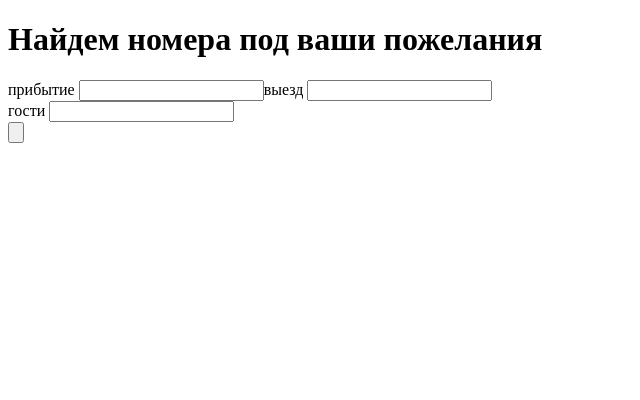
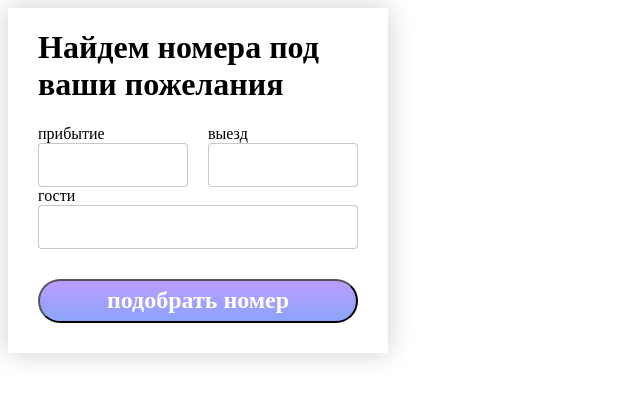
Before and after one commit to Innzare/Fullstack-WebDev, a website built with webpack: page Cards/main.pug in a window 1280 px wide. Shown: the whole page, without its empty margins (0-640 px from the left). Built offline with nearby package versions, Linux system fonts and the light colour scheme.

Commit message:
room__search.scss modif

```diff
--- a/Cards/components/room__search/room__search.pug
+++ b/Cards/components/room__search/room__search.pug
@@ -1,12 +1,15 @@
 .room__search__wrapper
-    h1(class='room__search__h1') Найдем номера под ваши пожелания
+    .room__search__text
+        h1(class='room__search__h1') Найдем номера под ваши пожелания
     .room__search__input_inOut
-        span прибытие
-        input(type="text")
-        span выезд
-        input(type="text")
+        .room__search__input_in
+            span прибытие
+            input(type="text")
+        .room__search__input_out
+            span выезд
+            input(type="text")
     .room__search__input_vis
         span гости
         input(type="text")
     .room__search__input_button
-        input(type="button")
+        input(type="button" value='подобрать номер')
--- a/Cards/components/room__search/room__search.scss
+++ b/Cards/components/room__search/room__search.scss
@@ -0,0 +1,64 @@
+.room__search__wrapper {
+    width: 380px;
+    display: flex;
+    flex-direction: column;
+    box-shadow: 0px 0px 25px rgba(0, 0, 0, 0.2);
+
+}
+
+.room__search__text {
+    width: 320px;
+    margin: 0 auto;
+}
+
+.room__search__input_inOut {
+    display: flex;
+    margin: 0 auto;
+}
+
+.room__search__input_in{
+    width: 150px;
+    display: flex;
+    flex-direction: column;
+    margin-right: 10px;
+}
+
+.room__search__input_in input, .room__search__input_out input, .room__search__input_vis input{
+    background: #FFFFFF;
+/* Dark 25% */
+    border: 1px solid rgba(31, 32, 65, 0.25);
+    box-sizing: border-box;
+    border-radius: 4px;
+    height: 44px;
+}
+
+.room__search__input_out {
+    width: 150px;
+    display: flex;
+    flex-direction: column;
+    margin-left: 10px;
+}
+
+.room__search__input_vis {
+    display: flex;
+    flex-direction: column;
+    width: 320px;
+    margin: 0 auto;
+}
+
+.room__search__input_button {
+    margin: 30px auto;
+}
+
+.room__search__input_button input {
+    background: linear-gradient(180deg, #BC9CFF 0%, #8BA4F9 100%);
+    border-radius: 22px;
+    width: 320px;
+    height: 44px;
+    font-family: Montserrat;
+    font-style: normal;
+    font-weight: bold;
+    font-size: 24px;
+    line-height: 15px;
+    color: white;
+}
--- a/Cards/main.pug
+++ b/Cards/main.pug
@@ -7,4 +7,4 @@ html(lang="en")
         title Document
         link(rel="stylesheet", href="/dist/app.css")
     body
-                include components/room__search/room__search
+        include components/room__search/room__search
```
Also changed, not shown: Cards/dist/app.css.
